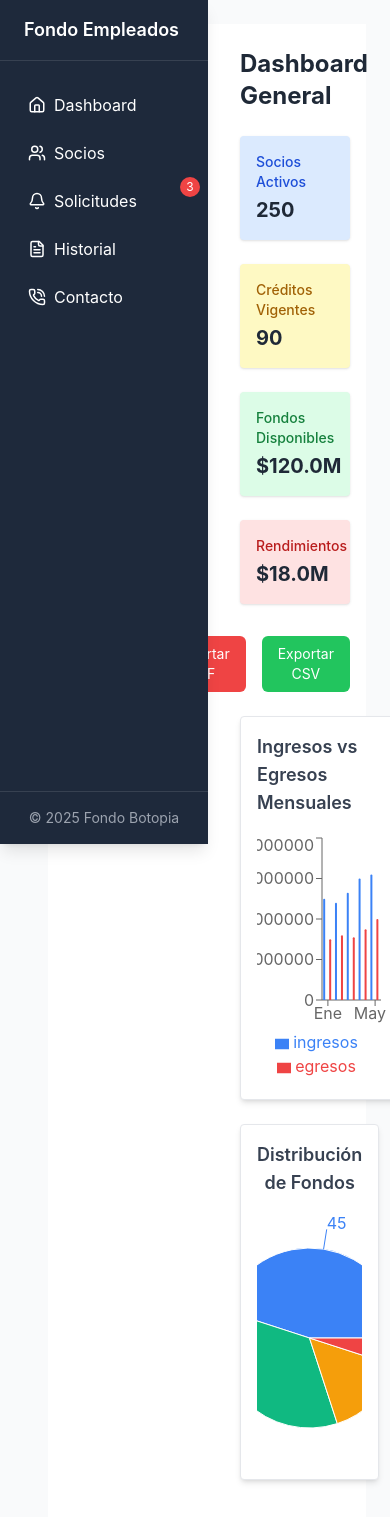
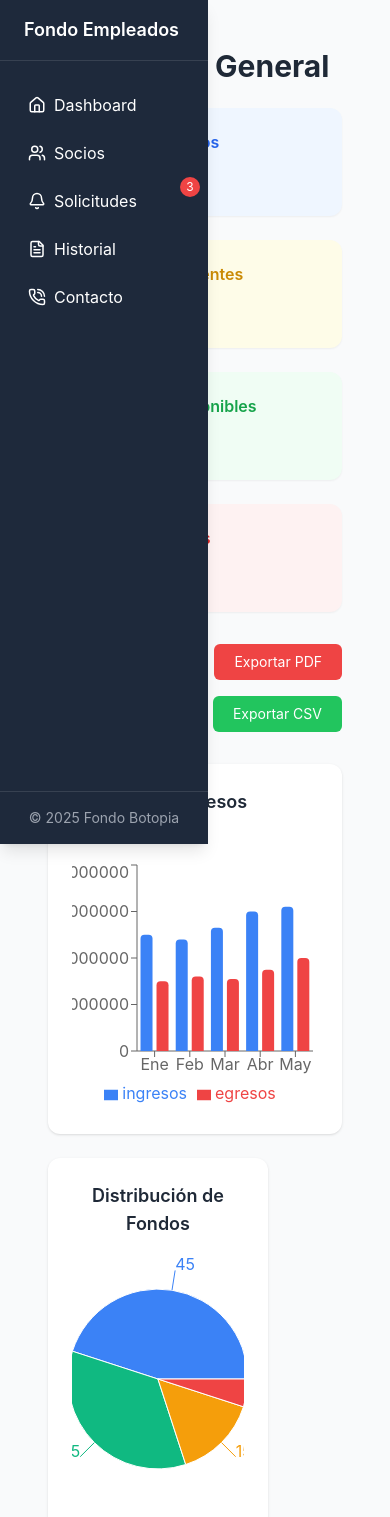
Before and after one commit to Emmanuelxs13/mi-proyecto-inversiones, a React (Vite) app in the folder frontend/: page /dashboard in a window 390 px wide. Shown: the top 1517 px of the page. Built offline with nearby package versions, Linux system fonts and the light colour scheme.

Commit message:
Mejora de UI/UX en Dashboard: diseño minimalista, responsive, colores consistentes

```diff
--- a/frontend/src/components/Dashboard.tsx
+++ b/frontend/src/components/Dashboard.tsx
@@ -1,5 +1,5 @@
-// Dashboard.tsx
-// Componente principal del dashboard administrativo con métricas, gráficas interactivas y exportación
+// src/pages/Dashboard.tsx
+// Dashboard visual moderno y funcional con métricas, gráficas y exportación
 
 import React from "react";
 import {
@@ -16,19 +16,13 @@ import {
   LineChart,
   Line,
 } from "recharts";
+import { exportDashboardToPDF, exportDashboardToCSV } from "../utils/ExportDashboardUtils";
+import { useNavigate } from "react-router-dom";
 
-// Importamos las funciones de exportación
-import {
-  exportDashboardToPDF,
-  exportDashboardToCSV,
-} from "../utils/ExportDashboardUtils";
-
-import { useNavigate } from "react-router-dom"; // 🧭 Para navegación con botón
-
-// Paleta de colores personalizada para el gráfico de torta
+// 🎨 Paleta de colores del dashboard
 const COLORS = ["#3B82F6", "#10B981", "#F59E0B", "#EF4444"];
 
-// Datos simulados para tarjetas de resumen
+// 📊 Datos simulados para las tarjetas de métricas
 const metricas = {
   fondos: 120_000_000,
   socios: 250,
@@ -36,35 +30,39 @@ const metricas = {
   rendimientos: 18_000_000,
 };
 
-// Tarjetas pequeñas del dashboard
+// 🎯 Tarjetas individuales con estilos y valores
 const metricasCards = [
   {
     titulo: "Socios Activos",
     valor: metricas.socios,
-    color: "bg-blue-100",
-    texto: "text-blue-700",
+    color: "bg-blue-50",
+    texto: "text-blue-600",
+    icon: "👥",
   },
   {
     titulo: "Créditos Vigentes",
     valor: metricas.creditos,
-    color: "bg-yellow-100",
-    texto: "text-yellow-700",
+    color: "bg-yellow-50",
+    texto: "text-yellow-600",
+    icon: "💳",
   },
   {
     titulo: "Fondos Disponibles",
     valor: `$${(metricas.fondos / 1_000_000).toFixed(1)}M`,
-    color: "bg-green-100",
-    texto: "text-green-700",
+    color: "bg-green-50",
+    texto: "text-green-600",
+    icon: "💰",
   },
   {
     titulo: "Rendimientos",
     valor: `$${(metricas.rendimientos / 1_000_000).toFixed(1)}M`,
-    color: "bg-red-100",
-    texto: "text-red-700",
+    color: "bg-red-50",
+    texto: "text-red-600",
+    icon: "📈",
   },
 ];
 
-// Datos simulados para gráfico de barras
+// 📅 Datos para gráfico de barras (ingresos y egresos mensuales)
 const dataBarras = [
   { name: "Ene", ingresos: 5000000, egresos: 3000000 },
   { name: "Feb", ingresos: 4800000, egresos: 3200000 },
@@ -73,7 +71,7 @@ const dataBarras = [
   { name: "May", ingresos: 6200000, egresos: 4000000 },
 ];
 
-// Datos para gráfico de torta
+// 📘 Datos para gráfico de torta (distribución de fondos)
 const dataTorta = [
   { name: "Ahorros", valor: 45 },
   { name: "Créditos", valor: 35 },
@@ -81,7 +79,7 @@ const dataTorta = [
   { name: "Operación", valor: 5 },
 ];
 
-// Datos de crecimiento de socios (gráfico de línea)
+// 📈 Datos para gráfico de línea (crecimiento de socios)
 const crecimientoSocios = [
   { mes: "Ene", socios: 210 },
   { mes: "Feb", socios: 220 },
@@ -90,56 +88,54 @@ const crecimientoSocios = [
   { mes: "May", socios: 250 },
 ];
 
-
 const Dashboard = () => {
-const navigate = useNavigate();
+  const navigate = useNavigate();
 
   return (
-    <div className="min-h-screen p-6 bg-white animate-fade-in pl-48 pr-4 py-6 ml-6">
-      {/* Título principal */}
-      <h1 className="text-2xl font-bold text-gray-800 mb-6">Dashboard General</h1>
+    <div className="min-h-screen bg-gray-50 px-6 pt-6 pb-12 lg:pl-64 animate-fade-in">
+      {/* Título del dashboard */}
+      <h1 className="text-3xl font-bold text-gray-800 mb-6">Dashboard General</h1>
 
-      {/* Tarjetas resumen */}
+      {/* 🧾 Tarjetas de métricas */}
       <div className="grid grid-cols-1 sm:grid-cols-2 md:grid-cols-4 gap-6 mb-8">
-        {metricasCards.map((m, i) => (
-          <div key={i} className={`p-4 rounded shadow ${m.color}`}>
-            <h3 className={`text-sm font-medium ${m.texto}`}>{m.titulo}</h3>
-            <p className="text-xl font-bold mt-1">{m.valor}</p>
+        {metricasCards.map((card, index) => (
+          <div key={index} className={`rounded-xl shadow-sm p-5 ${card.color}`}>
+            <div className="flex items-center gap-3">
+              <span className="text-xl">{card.icon}</span>
+              <h3 className={`text-md font-semibold ${card.texto}`}>{card.titulo}</h3>
+            </div>
+            <p className="mt-2 text-2xl font-bold text-gray-800">{card.valor}</p>
           </div>
         ))}
       </div>
 
-      {/* Botones de exportación */}
-      <div className="flex justify-end gap-4 mb-6">
-        {/* Botón para ir al simulador */}
+      {/* 🎛 Botones de acción */}
+      <div className="flex flex-wrap justify-end gap-4 mb-8">
         <button
           onClick={() => navigate("/simulador")}
-          className="bg-indigo-600 hover:bg-indigo-700 text-white px-4 py-2 rounded-md text-sm"
+          className="bg-indigo-600 hover:bg-indigo-700 text-white px-5 py-2 rounded-md text-sm"
         >
           Ir al Simulador
         </button>
-
         <button
           onClick={() => exportDashboardToPDF(metricas, dataBarras, dataTorta)}
-          className="bg-red-500 hover:bg-red-600 text-white px-4 py-2 rounded-md text-sm"
+          className="bg-red-500 hover:bg-red-600 text-white px-5 py-2 rounded-md text-sm"
         >
           Exportar PDF
         </button>
         <button
           onClick={() => exportDashboardToCSV(metricas, dataBarras, dataTorta)}
-          className="bg-green-500 hover:bg-green-600 text-white px-4 py-2 rounded-md text-sm"
+          className="bg-green-500 hover:bg-green-600 text-white px-5 py-2 rounded-md text-sm"
         >
           Exportar CSV
         </button>
       </div>
 
-      {/* Gráficas: barra y torta */}
+      {/* 📊 Gráficas de barras y torta */}
       <div className="grid lg:grid-cols-3 gap-6">
-        {/* Gráfico de barras */}
-        <div className="bg-white border rounded p-4 shadow-md col-span-2">
-          <h2 className="text-lg font-semibold text-gray-700 mb-4">
-            Ingresos vs Egresos Mensuales
-          </h2>
+        {/* Ingresos vs Egresos */}
+        <div className="bg-white rounded-xl p-6 shadow col-span-2">
+          <h2 className="text-lg font-semibold text-gray-800 mb-4">Ingresos vs Egresos Mensuales</h2>
           <ResponsiveContainer width="100%" height={250}>
             <BarChart data={dataBarras}>
               <XAxis dataKey="name" />
@@ -152,11 +148,9 @@ const navigate = useNavigate();
           </ResponsiveContainer>
         </div>
 
-        {/* Gráfico de torta */}
-        <div className="bg-white border rounded p-4 shadow-md">
-          <h2 className="text-lg font-semibold text-gray-700 mb-4 text-center">
-            Distribución de Fondos
-          </h2>
+        {/* Distribución de fondos */}
+        <div className="bg-white rounded-xl p-6 shadow">
+          <h2 className="text-lg font-semibold text-gray-800 mb-4 text-center">Distribución de Fondos</h2>
           <ResponsiveContainer width="100%" height={250}>
             <PieChart>
               <Pie
@@ -176,11 +170,9 @@ const navigate = useNavigate();
         </div>
       </div>
 
-      {/* Gráfico de línea */}
-      <div className="mt-10 bg-white border rounded p-4 shadow-md">
-        <h2 className="text-lg font-semibold text-gray-700 mb-4 text-center">
-          Crecimiento de Socios
-        </h2>
+      {/* 📈 Gráfico de línea: crecimiento de socios */}
+      <div className="mt-10 bg-white rounded-xl p-6 shadow">
+        <h2 className="text-lg font-semibold text-gray-800 mb-4 text-center">Crecimiento de Socios</h2>
         <ResponsiveContainer width="100%" height={250}>
           <LineChart data={crecimientoSocios}>
             <XAxis dataKey="mes" />
```
